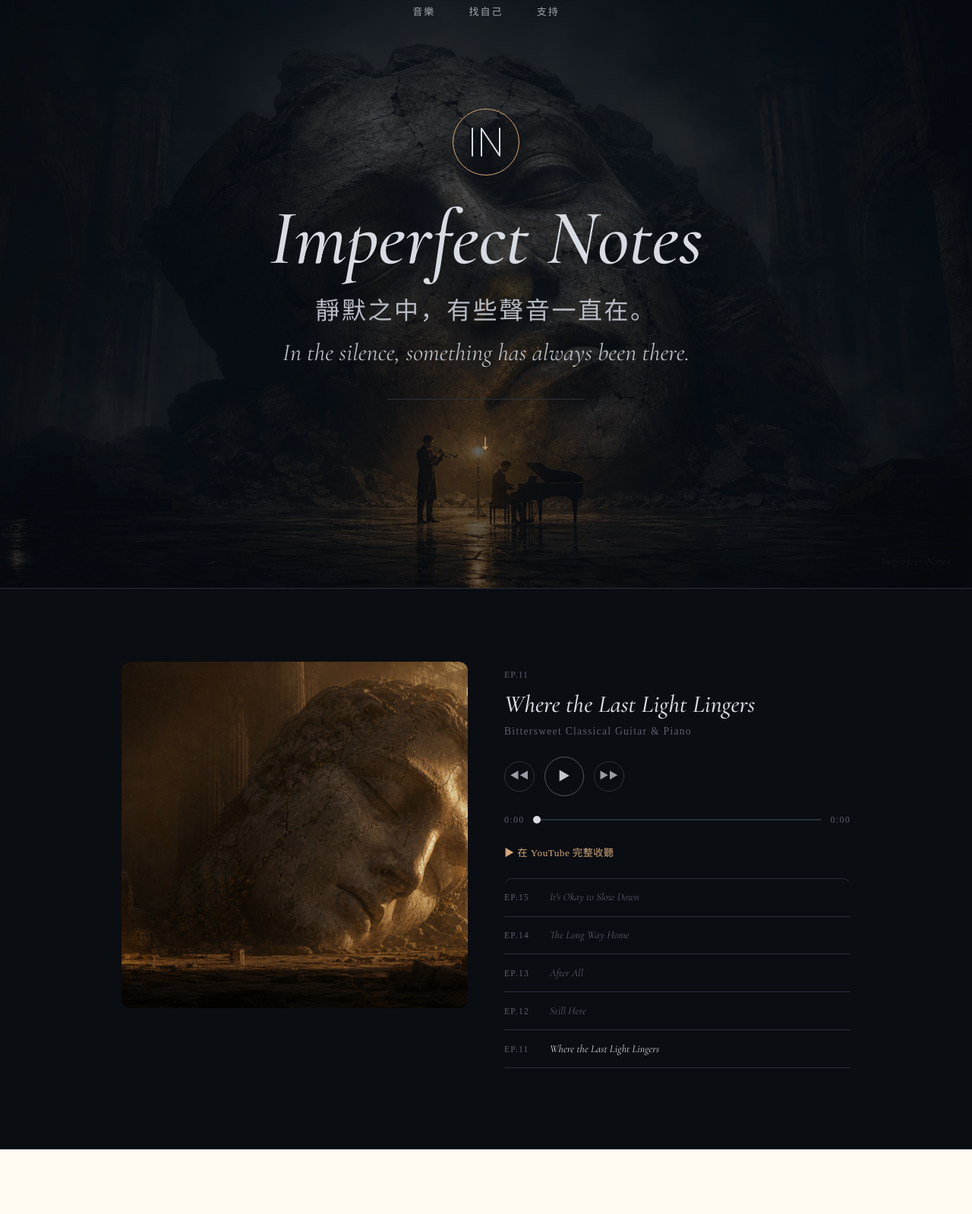
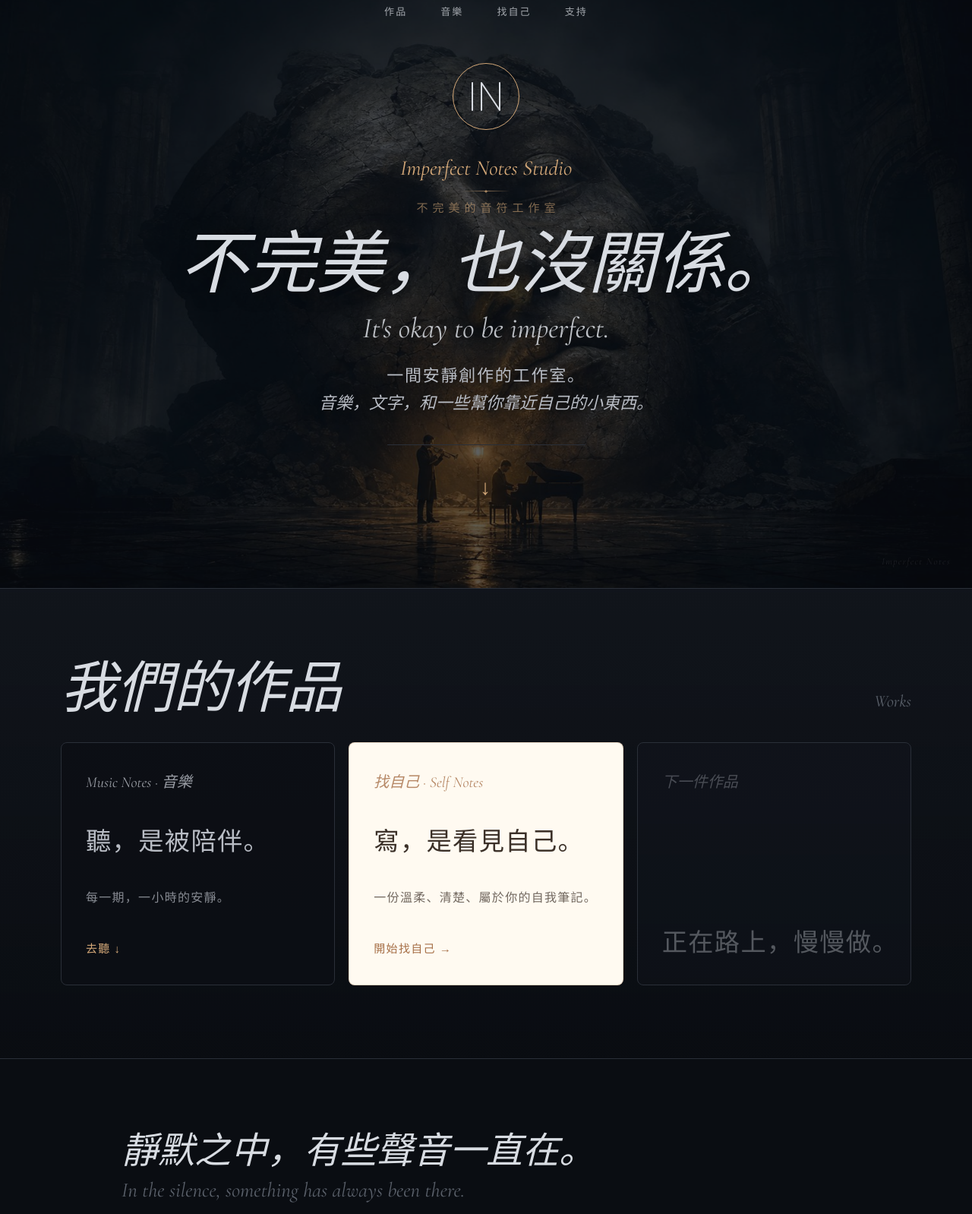
Before and after one commit to guozong0205/imperfect-notes-site, a plain HTML site: page index.html in a window 1280 px wide. Shown: the part 25-1623 px from the top of the page at 76% size. Drawn offline with nearby package versions, Linux system fonts and the light colour scheme.

Commit message:
feat: 主页升级为 Imperfect Notes Studio 工作室门面
- Studio Hero：宣言、品牌落款、金线\n- 作品区三卡\n- 导航加「作品」\n- 播放器区眉题\n- About 工作室版\n- 页脚落款\n- 卡片句单行与断行控制

```diff
--- a/index.html
+++ b/index.html
@@ -1,10 +1,10 @@
-<!doctype html>
+<!DOCTYPE html>
 <html lang="zh-CN">
   <head>
     <meta charset="utf-8">
     <meta name="viewport" content="width=device-width, initial-scale=1">
-    <meta name="description" content="Imperfect Notes 的線上主頁。Quiet music, classical atmosphere, almost remembered.">
-    <title>Imperfect Notes</title>
+    <meta name="description" content="不完美，也沒關係。一間安靜創作的工作室。">
+    <title>Imperfect Notes Studio</title>
     <link rel="icon" type="image/svg+xml" href="assets/logo/favicon.svg">
     <link rel="preconnect" href="https://fonts.googleapis.com">
     <link rel="preconnect" href="https://fonts.gstatic.com" crossorigin>
@@ -21,6 +21,7 @@
   </head>
   <body class="hero-bg-a">
     <nav class="site-nav" aria-label="主站導航">
+      <a href="#works">作品</a>
       <a href="#featured">音樂</a>
       <a href="self/">找自己</a>
       <a href="#support">支持</a>
@@ -30,15 +31,50 @@
         <div class="watermark" aria-hidden="true">Imperfect Notes</div>
         <div class="hero__inner reveal">
           <img class="hero__logo" src="assets/logo/in-logo.svg" alt="IN logo" width="96" height="96">
-          <h1>Imperfect Notes</h1>
-          <p class="hero__subtitle"><span>靜默之中，有些聲音一直在。</span><span>In the silence, something has always been there.</span></p>
+          <p class="hero__eyebrow">Imperfect Notes Studio</p>
+          <span class="hero__brand-line" aria-hidden="true"></span>
+          <p class="hero__studio-name">不完美的音符工作室</p>
+          <h1><span>不完美，</span><span>也沒關係。</span></h1>
+          <p class="hero__english">It's okay to be imperfect.</p>
+          <p class="hero__subtitle"><span>一間安靜創作的工作室。</span><span>音樂，文字，和一些幫你靠近自己的小東西。</span></p>
           <span class="hairline" aria-hidden="true"></span>
-          <a class="down-link" href="#featured" aria-label="Scroll to featured music">↓</a>
+          <a class="down-link" href="#works" aria-label="Scroll to works">↓</a>
+        </div>
+      </section>
+
+      <section class="works section" id="works" aria-labelledby="works-title">
+        <div class="section__inner">
+          <div class="works__head">
+            <h2 id="works-title">我們的作品</h2>
+            <p>Works</p>
+          </div>
+          <div class="works__grid">
+            <a class="work-card work-card--music" href="#featured" onclick="window.gtag&amp;&amp;gtag('event','works_music_click')">
+              <p class="work-card__name">Music Notes · 音樂</p>
+              <h3>聽，是被陪伴。</h3>
+              <p class="work-card__desc">每一期，一小時的安靜。</p>
+              <span class="work-card__cta">去聽 ↓</span>
+            </a>
+            <a class="work-card work-card--self" href="self/" onclick="window.gtag&amp;&amp;gtag('event','works_self_click')">
+              <p class="work-card__name">找自己 · Self Notes</p>
+              <h3>寫，是看見自己。</h3>
+              <p class="work-card__desc">一份溫柔、清楚、屬於你的自我筆記。</p>
+              <span class="work-card__cta">開始找自己 →</span>
+            </a>
+            <article class="work-card work-card--soon" aria-disabled="true">
+              <p class="work-card__name">下一件作品</p>
+              <h3>正在路上，慢慢做。</h3>
+            </article>
+          </div>
         </div>
       </section>
 
       <section class="player section" id="featured" aria-label="Listen to Imperfect Notes">
         <div class="player__inner">
+          <div class="player__kicker">
+            <p>靜默之中，有些聲音一直在。</p>
+            <p>In the silence, something has always been there.</p>
+          </div>
           <div class="player__cover">
             <img id="player-cover" src="assets/covers/ep11.jpg" alt="EP.11 cover">
           </div>
@@ -122,7 +158,7 @@
             你的氣質，你的矛盾，你正走到的階段。
           </p>
           <p class="self-gate__quiet">不打分，不評判，只是幫你看清。</p>
-          <a class="self-gate__action" href="self/" onclick="window.gtag&&gtag('event','self_entry_click')"><span>開始找自己 →</span></a>
+          <a class="self-gate__action" href="self/" onclick="window.gtag&amp;&amp;gtag('event','self_entry_click')"><span>開始找自己 →</span></a>
         </div>
       </section>
 
@@ -132,18 +168,9 @@
             <img src="assets/covers/about.jpg" alt="石像與花的主視覺" loading="lazy">
           </div>
           <div class="about__copy">
-            <h2 id="about-title"><span>關於這裡</span><span>About This Place</span></h2>
+            <h2 id="about-title"><span>關於這間工作室</span><span>About the Studio</span></h2>
             <div class="copy-block">
-              <p>有些聲音，你說不清楚它好在哪裡。</p>
-              <p>它只是在那裡。<br>在你需要安靜的時候，剛好在。</p>
-              <p>Imperfect Notes 做的就是這樣的聲音。<br>不完美，但它是真的。</p>
-              <p>給還在撐著的人，<br>給需要一點空間的人，<br>給願意在喧囂裡，停下來聽一聽的人。</p>
-            </div>
-            <div class="copy-block copy-block--en">
-              <p>Some sounds, you can't explain why they move you.</p>
-              <p>They're just there.<br>There when you need quiet. Right on time.</p>
-              <p>That's what Imperfect Notes makes.<br>Imperfect. But real.</p>
-              <p>For those still holding on.<br>For those who need a moment of stillness.<br>For those willing to stop, in the noise, and listen.</p>
+              <p>我們並不"完美"。<br>但每一件拿出來的作品，都飽含真誠。<br>給那些還在撐著的人，給需要一點空間的人。<br>作品會慢慢變多，治癒的種子也在慢慢發芽。<br>慢一點，也沒關係。</p>
             </div>
           </div>
         </div>
@@ -217,7 +244,7 @@
     <footer class="site-footer" id="footer">
       <p>Imperfect Notes · the sound of something almost remembered</p>
       <p><a href="privacy/">隱私與你的信息</a></p>
-      <p>© 2026</p>
+      <p>© 2026 Imperfect Notes Studio</p>
     </footer>
 
     <script src="script.js"></script>
--- a/style.css
+++ b/style.css
@@ -84,6 +84,7 @@ input {
 .section-kicker span,
 .hero__subtitle span,
 .about__copy h2 span,
+.works__head p,
 .follow__inner h2 span,
 .follow-copy span,
 .support-note span,
@@ -211,14 +212,22 @@ body.hero-bg-d {
 }
 
 .hero h1 {
+  display: flex;
+  flex-wrap: wrap;
+  justify-content: center;
   margin: 0;
   color: var(--title);
   font-family: var(--font-display);
-  font-size: clamp(56px, 8vw, 104px);
+  font-size: clamp(48px, 7vw, 96px);
   font-style: italic;
   font-weight: 500;
   letter-spacing: 0;
   line-height: 0.95;
+  text-shadow: 0 2px 22px rgba(0, 0, 0, 0.55);
+}
+
+.hero h1 span {
+  white-space: nowrap;
 }
 
 .hero p {
@@ -231,9 +240,70 @@ body.hero-bg-d {
   line-height: 1.7;
 }
 
+.hero__eyebrow {
+  margin: 0 0 12px !important;
+  color: var(--warm) !important;
+  font-family: var(--font-display) !important;
+  font-size: clamp(18px, 2.2vw, 28px) !important;
+  font-style: italic !important;
+  letter-spacing: 0 !important;
+  line-height: 1.2 !important;
+  text-shadow: 0 2px 18px rgba(0, 0, 0, 0.45);
+}
+
+.hero__brand-line {
+  position: relative;
+  width: 64px;
+  height: 1px;
+  margin-bottom: 12px;
+  background: linear-gradient(90deg, transparent, rgba(212, 168, 120, 0.6) 50%, transparent);
+}
+
+.hero__brand-line::after {
+  position: absolute;
+  top: 50%;
+  left: 50%;
+  width: 3px;
+  height: 3px;
+  background: rgba(212, 168, 120, 0.68);
+  content: "";
+  transform: translate(-50%, -50%) rotate(45deg);
+}
+
+.hero__studio-name {
+  margin: 0 0 22px !important;
+  color: rgba(212, 168, 120, 0.58) !important;
+  font-family: var(--font-body) !important;
+  font-size: clamp(13px, 1.3vw, 15px) !important;
+  font-style: normal !important;
+  letter-spacing: 0.4em !important;
+  line-height: 1.4 !important;
+  text-align: center;
+  text-indent: 0.4em;
+  text-shadow: 0 2px 16px rgba(0, 0, 0, 0.42);
+}
+
+.hero__english {
+  margin: 18px 0 0 !important;
+  color: rgba(216, 220, 226, 0.86) !important;
+  font-family: var(--font-display) !important;
+  font-size: clamp(22px, 3.2vw, 38px) !important;
+  font-style: italic !important;
+  letter-spacing: 0 !important;
+  line-height: 1.2 !important;
+  text-shadow: 0 2px 18px rgba(0, 0, 0, 0.45);
+}
+
+.hero__subtitle {
+  margin: 20px 0 34px !important;
+  font-size: clamp(17px, 2vw, 22px) !important;
+  text-shadow: 0 2px 18px rgba(0, 0, 0, 0.45);
+}
+
 .hero__subtitle span:last-child,
 .section-kicker span:last-child,
 .about__copy h2 span:last-child,
+.works__head p,
 .copy-block--en,
 .follow__inner h2 span:last-child,
 .follow-copy span:last-child,
@@ -283,6 +353,129 @@ body.hero-bg-d {
   to {
     opacity: 1;
   }
+}
+
+.works {
+  background:
+    linear-gradient(180deg, rgba(20, 24, 31, 0.72), rgba(10, 13, 18, 0.96));
+}
+
+.works__head {
+  display: flex;
+  align-items: end;
+  justify-content: space-between;
+  gap: 24px;
+  margin-bottom: 32px;
+}
+
+.works__head h2,
+.works__head p {
+  margin: 0;
+}
+
+.works__head h2 {
+  color: var(--title);
+  font-family: var(--font-display);
+  font-size: clamp(42px, 6vw, 74px);
+  font-style: italic;
+  font-weight: 500;
+  letter-spacing: 0;
+  line-height: 1;
+}
+
+.works__head p {
+  color: var(--quiet);
+  font-size: 22px;
+}
+
+.works__grid {
+  display: grid;
+  grid-template-columns: repeat(3, minmax(0, 1fr));
+  gap: 18px;
+}
+
+.work-card {
+  display: grid;
+  min-height: 320px;
+  align-content: space-between;
+  gap: 18px;
+  border: 1px solid var(--line);
+  border-radius: 8px;
+  padding: clamp(22px, 3vw, 32px);
+  transition:
+    border-color 0.2s ease,
+    color 0.2s ease,
+    transform 0.2s ease;
+}
+
+.work-card:hover {
+  transform: translateY(-2px);
+}
+
+.work-card--music {
+  background: rgba(12, 15, 21, 0.78);
+  color: var(--body);
+}
+
+.work-card--music:hover {
+  border-color: rgba(212, 168, 120, 0.56);
+}
+
+.work-card--self {
+  border-color: rgba(166, 111, 71, 0.28);
+  background: #fffaf1;
+  color: #3b3028;
+}
+
+.work-card--soon {
+  background: rgba(20, 24, 31, 0.32);
+  color: rgba(184, 188, 196, 0.42);
+}
+
+.work-card--soon:hover {
+  transform: none;
+}
+
+.work-card__name,
+.work-card__desc {
+  margin: 0;
+}
+
+.work-card__name {
+  color: currentColor;
+  font-family: var(--font-display);
+  font-size: 20px;
+  font-style: italic;
+  letter-spacing: 0;
+  opacity: 0.82;
+}
+
+.work-card h3 {
+  margin: 0;
+  color: currentColor;
+  font-size: clamp(22px, 2.6vw, 34px);
+  font-weight: 300;
+  letter-spacing: 0.04em;
+  line-height: 1.35;
+  white-space: nowrap;
+}
+
+.work-card__desc {
+  color: currentColor;
+  font-size: 16px;
+  line-height: 1.9;
+  opacity: 0.72;
+}
+
+.work-card__cta {
+  width: fit-content;
+  color: var(--warm);
+  font-size: 15px;
+}
+
+.work-card--self .work-card__cta,
+.work-card--self .work-card__name {
+  color: #a66f47;
 }
 
 .featured-card {
@@ -817,9 +1010,20 @@ body.hero-bg-d {
   }
 
   .episode-grid,
+  .works__grid,
   .support-grid,
   .subscribe-form {
     grid-template-columns: 1fr;
+  }
+
+  .works__head {
+    display: grid;
+    align-items: start;
+    gap: 8px;
+  }
+
+  .work-card {
+    min-height: 240px;
   }
 
   .listen-player__mobile-toggle {
@@ -890,6 +1094,27 @@ body.hero-bg-d {
   width: min(960px, calc(100% - 40px));
   margin: 0 auto;
   padding: 96px 0;
+}
+
+.player__kicker {
+  grid-column: 1 / -1;
+  margin-bottom: 6px;
+}
+
+.player__kicker p {
+  margin: 0;
+  color: var(--title);
+  font-family: var(--font-display);
+  font-size: clamp(26px, 4vw, 48px);
+  font-style: italic;
+  letter-spacing: 0;
+  line-height: 1.12;
+}
+
+.player__kicker p:last-child {
+  margin-top: 8px;
+  color: var(--quiet);
+  font-size: clamp(18px, 2.2vw, 27px);
 }
 
 .player__cover img {
@@ -1136,8 +1361,8 @@ body.hero-bg-d {
 
   .site-nav {
     top: 20px;
-    width: min(100% - 28px, 360px);
-    gap: 24px;
+    width: min(100% - 28px, 420px);
+    gap: 18px;
     font-size: 12px;
   }
 
```
